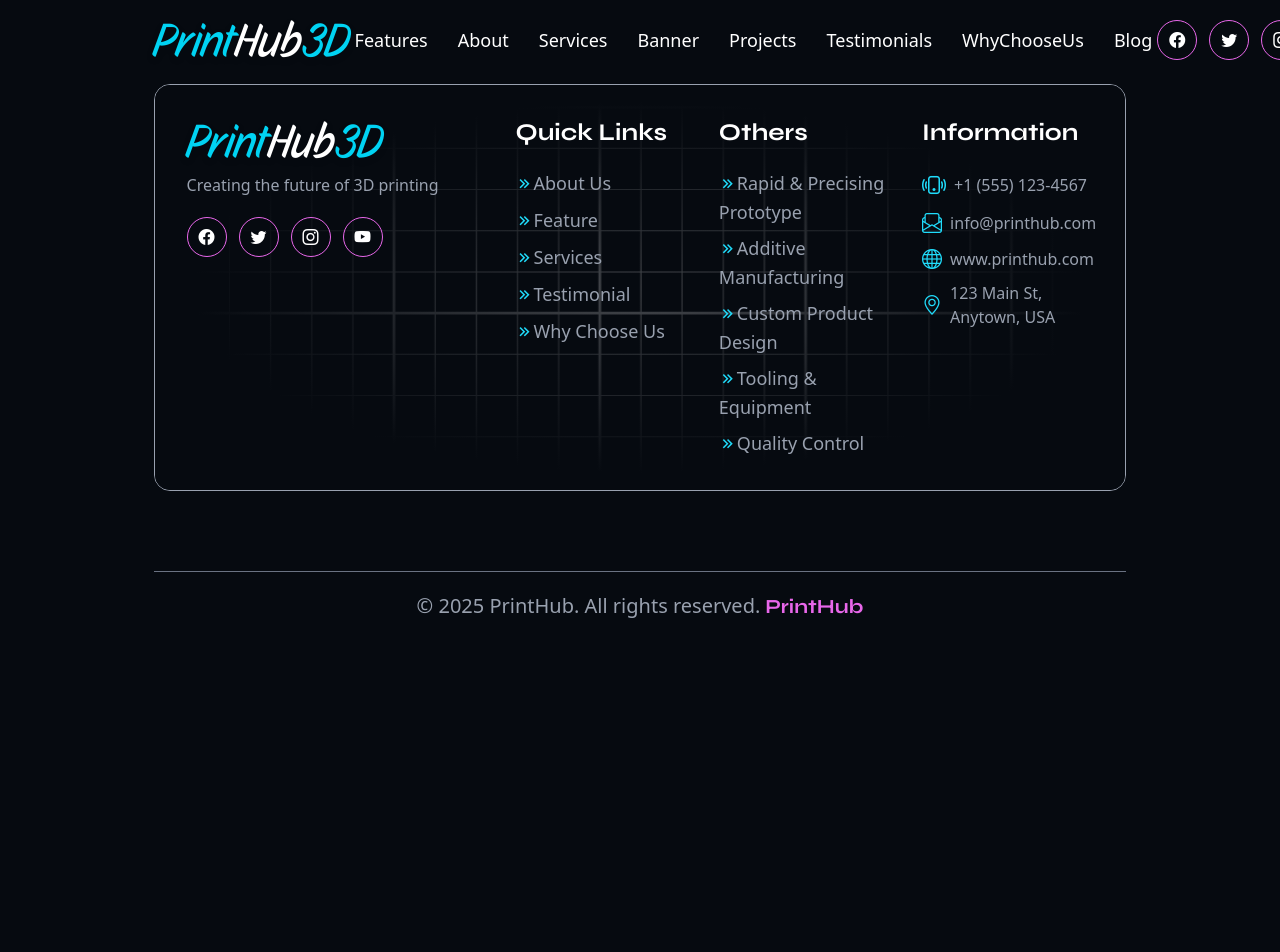
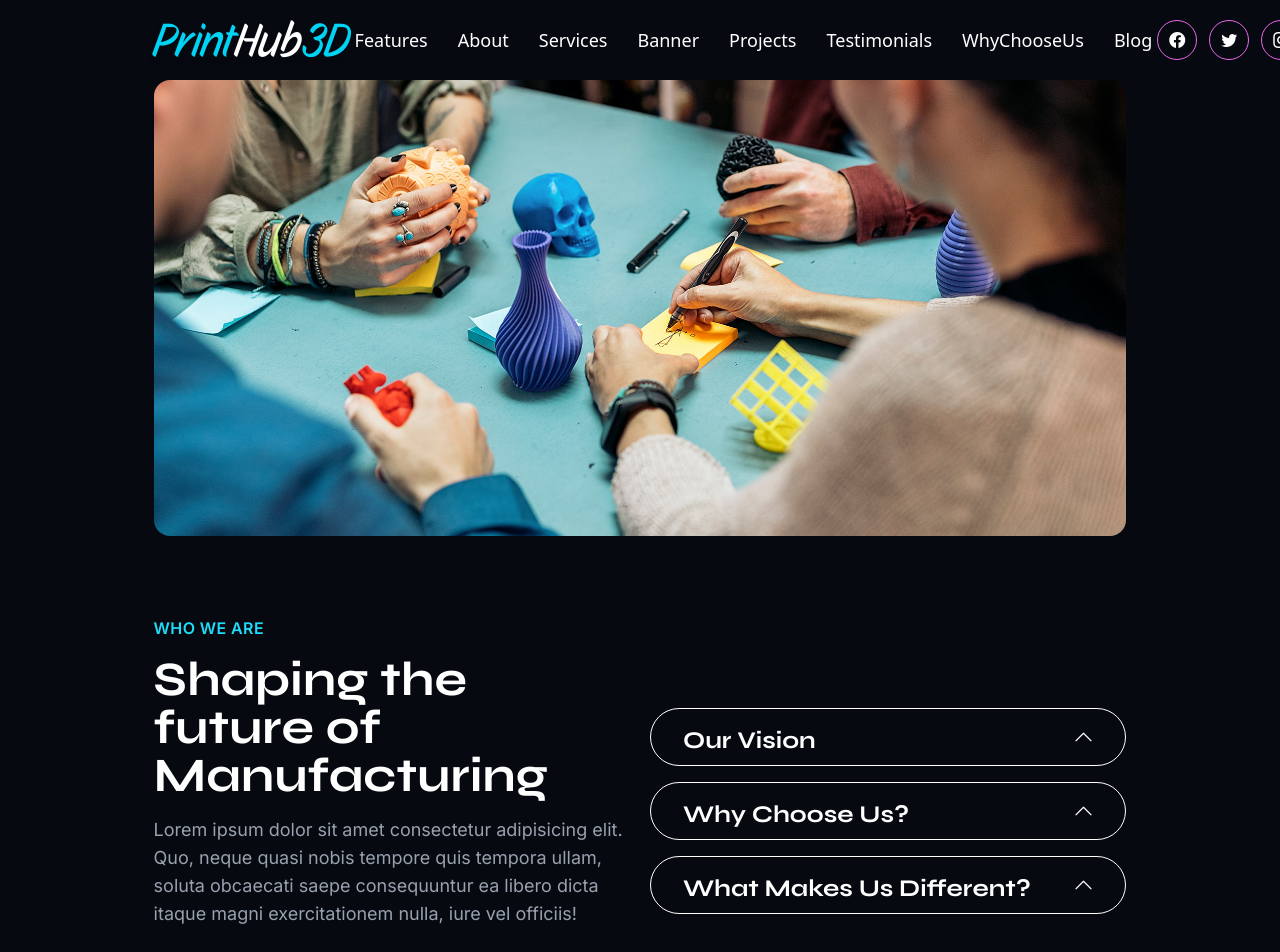
Before and after one commit to Jisap/nex16-Business-Website-PrintHub, a Next.js app: page /Sections/About in a window 1280 px wide. Shown: the top 952 px of the page. Before the commit the page ends 800 px from the top, so only its background shows below. Built offline with nearby package versions, Linux system fonts and the light colour scheme.

Commit message:
feat: add About Us section component with vision, stats, and FAQ accordion, and integrate it into the main page index.

```diff
--- a/app/Sections/About/page.tsx
+++ b/app/Sections/About/page.tsx
@@ -1,8 +1,110 @@
 "use client"
 
+import Image from "next/image"
+import AboutImg from "@/public/About-Us-Image-1.jpg"
+import { useState } from "react"
+
+const faqData = [
+  {
+    question: "Our Vision",
+    answer: "To be the best in the industry with the best quality and the best service."
+  },
+  {
+    question: "Why Choose Us? ",
+    answer: "We provide the best quality and the best service."
+  },
+  {
+    question: "What Makes Us Different? ",
+    answer: "Unique and innovative solutions for your business. "
+  }
+]
+
+const stats = [
+  { value: 15, suffix: "Th", label: "Years of Excellence" },
+  { value: 2500, suffix: "+", label: "Projects Delivered" },
+  { value: 50, suffix: "+", label: "Materials Available" },
+  { value: 1250, suffix: "+", label: "Happy Clients" }
+]
+
 const About = () => {
+
+  const [openIndex, setOpenIndex] = useState<number | null>(null);
+
+  const toggle = (index: number) => {
+    setOpenIndex(openIndex === index ? null : index);
+  }
+
   return (
-    <div>About</div>
+    <>
+      <div className="px-[8%] lg:px-[12%] py-20" id="about">
+        <div className="about-image">
+          <Image
+            src={AboutImg}
+            alt="About Image"
+            className="rounded-2xl"
+          />
+
+          <div className="flex flex-col lg:flex-row gap-5 items-center my-20">
+            <div className="w-full lg:w-1/2">
+              <div className="title">
+                <h3 className="Inter font-semibold uppercase tracking-wide text-secondary">
+                  Who We Are
+                </h3>
+
+                <h1 className="font-bold Syne my-4 text-4xl md:text-5xl text-white">
+                  Shaping the future of Manufacturing
+                </h1>
+
+                <p className="text-gray-400 Inter text-lg">
+                  Lorem ipsum dolor sit amet consectetur adipisicing elit. Quo, neque quasi nobis tempore quis tempora ullam, soluta obcaecati saepe consequuntur ea libero dicta itaque magni exercitationem nulla, iure vel officiis!
+                </p>
+
+                <button className="btn mt-8 px-8 py-2 border border-primary bg-primary rounded-full text-xl hover:bg-transparent cursor-pointer transition-all duration-300 hover:text-primary">
+                  More About Us
+                </button>
+              </div>
+            </div>
+
+            <div className="w-full lg:w-1/2">
+              {
+                faqData.map((faq, index) => (
+                  <div
+                    key={index}
+                    className="overflow-hidden transition-all duration-300 py-2"
+                  >
+                    <button
+                      onClick={() => toggle(index)}
+                      className={`
+                        w-full flex justify-between items-center px-8 py-2 cursor-pointer border border-white text-center rounded-full transition-all duration-300
+                        ${openIndex === index ? "bg-primary text-white border-none" : ""}
+                      `}
+                    >
+                      <span className="text-2xl pt-2 Syne text-white font-bold">{faq.question}</span>
+
+                      {openIndex === index ? (
+                        <i className="bi bi-chevron-double-down text-white text-xl"></i>
+                      ) : (
+                        <i className="bi bi-chevron-up text-white text-xl"></i>
+                      )}
+                    </button>
+
+                    <div className={`
+                      transition-all duration-500 overflow-hidden
+                      ${openIndex === index ? "max-h-[600px] opacity-100" : "max-h-0 opacity-0"}
+                    `}>
+                      <p className="Inter text-gray-400 text-sm px-4 mt-4 mb-5">
+                        {faq.answer}
+                      </p>
+                    </div>
+
+                  </div>
+                ))
+              }
+            </div>
+          </div>
+        </div>
+      </div>
+    </>
   )
 }
 
--- a/app/Sections/Index.tsx
+++ b/app/Sections/Index.tsx
@@ -1,12 +1,14 @@
 import React from 'react'
 import Hero from './Hero/page'
 import Features from './Features/page'
+import About from './About/page'
 
 const Index = () => {
   return (
     <>
       <Hero />
       <Features />
+      <About />
     </>
   )
 }
```
